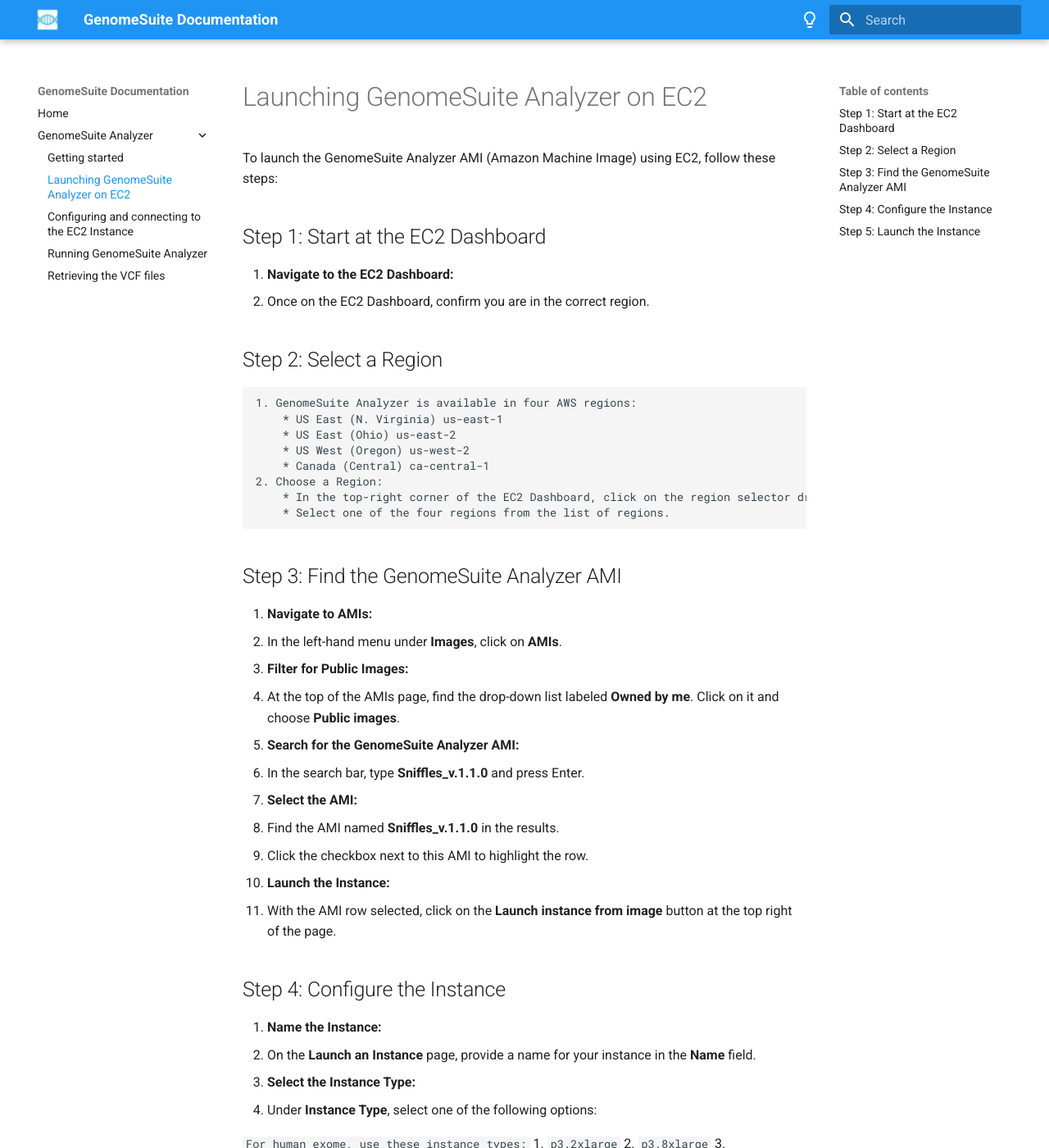
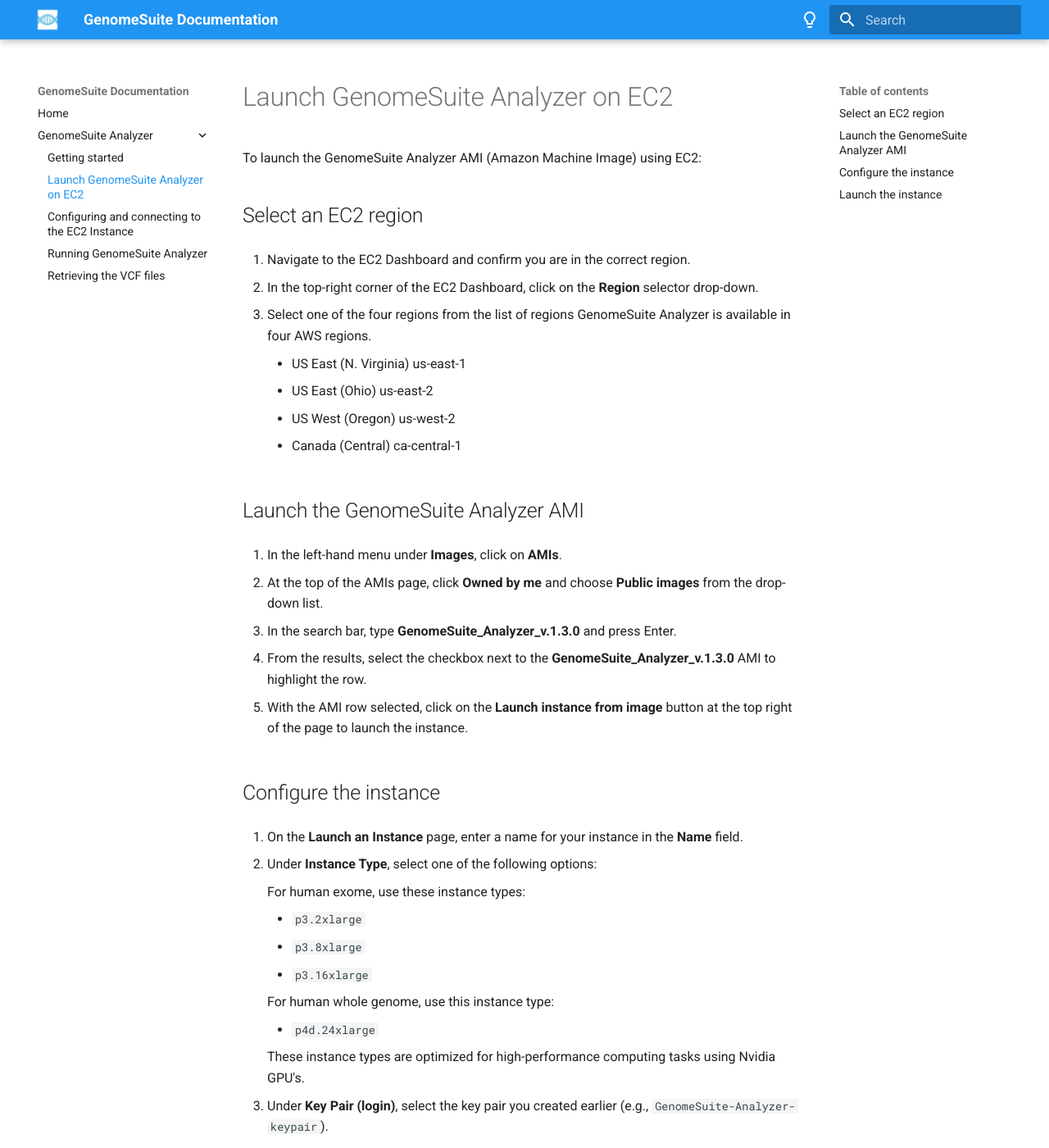
Before and after one commit to The-Sequencing-Center/GenomeSuite-Docs, an MkDocs documentation site: the page built from docs/analyzer-launch.md, in a window 1280 px wide and 1400 px high. Shown: the whole window at 82% size. Built offline with MkDocs 1.6.1 and Material for MkDocs 9.7.7, drawn with Linux system fonts in a browser that asks for light colours; some of the changed text lies outside the part shown.

Commit message:
Update analyzer page

```diff
--- a/docs/analyzer-launch.md
+++ b/docs/analyzer-launch.md
@@ -1,88 +1,70 @@
-# Launching GenomeSuite Analyzer on EC2
+# Launch GenomeSuite Analyzer on EC2
 
-To launch the GenomeSuite Analyzer AMI (Amazon Machine Image) using EC2, follow these steps:
+To launch the GenomeSuite Analyzer AMI (Amazon Machine Image) using EC2:
 
-## Step 1: Start at the EC2 Dashboard
+## Select an EC2 region
 
-1. **Navigate to the EC2 Dashboard:**
-   * Once on the EC2 Dashboard, confirm you are in the correct region.
+1. Navigate to the EC2 Dashboard and confirm you are in the correct region.
 
-## Step 2: Select a Region
+1. In the top-right corner of the EC2 Dashboard, click on the **Region** selector drop-down.
 
-    1. GenomeSuite Analyzer is available in four AWS regions:
-        * US East (N. Virginia) us-east-1
-        * US East (Ohio) us-east-2
-        * US West (Oregon) us-west-2
-        * Canada (Central) ca-central-1
-    2. Choose a Region:
-        * In the top-right corner of the EC2 Dashboard, click on the region selector drop-down.
-        * Select one of the four regions from the list of regions.
+1. Select one of the four regions from the list of regions GenomeSuite Analyzer is available in four AWS regions.
+    - US East (N. Virginia) us-east-1
+    - US East (Ohio) us-east-2
+    - US West (Oregon) us-west-2
+    - Canada (Central) ca-central-1
 
-## Step 3: Find the GenomeSuite Analyzer AMI
+## Launch the GenomeSuite Analyzer AMI
 
-1. **Navigate to AMIs:**
-   * In the left-hand menu under **Images**, click on **AMIs**.
+1. In the left-hand menu under **Images**, click on **AMIs**.
 
-2. **Filter for Public Images:**
-   * At the top of the AMIs page, find the drop-down list labeled **Owned by me**. Click on it and choose **Public images**.
+1. At the top of the AMIs page, click **Owned by me** and choose **Public images** from the drop-down list.
 
-3. **Search for the GenomeSuite Analyzer AMI:**
-   * In the search bar, type **Sniffles_v.1.1.0** and press Enter.
+1. In the search bar, type **GenomeSuite_Analyzer_v.1.3.0** and press Enter.
 
-4. **Select the AMI:**
-   * Find the AMI named **Sniffles_v.1.1.0** in the results.
-   * Click the checkbox next to this AMI to highlight the row.
+1. From the results, select the checkbox next to the **GenomeSuite_Analyzer_v.1.3.0** AMI to highlight the row.
 
-5. **Launch the Instance:**
-   * With the AMI row selected, click on the **Launch instance from image** button at the top right of the page.
+1. With the AMI row selected, click on the **Launch instance from image** button at the top right of the page to launch the instance.
 
-## Step 4: Configure the Instance
+## Configure the instance
 
-1. **Name the Instance:**
-   * On the **Launch an Instance** page, provide a name for your instance in the **Name** field.
+1. On the **Launch an Instance** page, enter a name for your instance in the **Name** field.
 
-2. **Select the Instance Type:**
-   * Under **Instance Type**, select one of the following options:
+1. Under **Instance Type**, select one of the following options:
 
-   `For human exome, use these instance types:`
-   1. `p3.2xlarge`
-   2. `p3.8xlarge`
-   3. `p3.16xlarge`
+    For human exome, use these instance types:
 
-   `For human whole genome, use this instance type:`
-   1. `p4d.24xlarge`
+    - `p3.2xlarge`
+    - `p3.8xlarge`
+    - `p3.16xlarge`
 
-   These instance types are optimized for high-performance computing tasks using Nvidia GPU's.
+    For human whole genome, use this instance type:
 
-3. **Configure Key Pair:**
-   * Under **Key Pair (login)**, select the key pair you created earlier (e.g., `**sniffles-keypair**`).
+    - `p4d.24xlarge`
 
-4. **Set Network Settings:**
-   * Under **Network Settings**, select **Edit**.
-   * Choose **Select existing security group** and select the security group you created earlier (e.g., `**sniffles-sg**`).
+    These instance types are optimized for high-performance computing tasks using Nvidia GPU's.
 
-5. **Configure Storage:**
-   * Under **Configure Storage**, set the storage size to **2048 GiB**.
-   * Ensure the storage type is set to **gp3** (General Purpose SSD).
+1. Under **Key Pair (login)**, select the key pair you created earlier (e.g., `GenomeSuite-Analyzer-keypair`).
 
-## Step 5: Launch the Instance
+1. Under **Network Settings** > **Edit**, choose **Select existing security group** and select the security group you created earlier (e.g., `GenomeSuite-Analyzer-sg`).
 
-1. **Review the Settings:**
-   * Double-check all configurations to ensure everything is set correctly.
+1. Under **Configure Storage**, set the storage size to **2048 GiB**. Ensure the storage type is set to **gp3** (General Purpose SSD).
 
-2. **Launch the Instance:**
-   * Click on the **Launch Instance** button at the bottom of the page.
-   * If you get an error message “Insufficient Capacity”, this means all of the available computing resources are in use.
+## Launch the instance
 
-        At this point, you have two options:
+1. Review the configurations to ensure everything is set correctly.
 
-           1) Wait a few minutes and try to launch the instance again.
-           2) Choose a different Region and try to launch the instance again.
+1. Click the **Launch Instance** button at the bottom of the page.
 
-        Typically, there are computing resources available in one of the regions.
+    - If you get an error message `Insufficient Capacity`, this means all of the available computing resources are in use.
 
-3. **Instance Initialization:**
-   * Once launched, you will be taken to a page showing the status of your instance. The instance will take a few minutes to initialize.
+1. At this point, you have two options:
 
-4. **Verify the Instance:**
-   * After the instance is running, you can find it under **Instances** in the EC2 Dashboard. Make sure the instance status is **running** before attempting to connect.
+    1. Wait a few minutes and try to launch the instance again.
+    1. Choose a different region and try to launch the instance again.
+
+    Typically, there are computing resources available in one of the regions.
+
+1. Once launched, you will be taken to a page showing the status of your instance. The instance will take a few minutes to initialize.
+
+1. After the instance is running, you can find it under **Instances** in the EC2 Dashboard. Make sure the instance status is **Running** before attempting to connect.
--- a/mkdocs.yml
+++ b/mkdocs.yml
@@ -56,7 +56,7 @@
   - Home: README.md
   - GenomeSuite Analyzer:
     - Getting started: analyzer-getting-started.md
-    - Launching GenomeSuite Analyzer on EC2: analyzer-launch.md
+    - Launch GenomeSuite Analyzer on EC2: analyzer-launch.md
     - Configuring and connecting to the EC2 Instance: analyzer-config-connect.md
     - Running GenomeSuite Analyzer: analyzer-run-terminate.md
     - Retrieving the VCF files: analyzer-retrieve-vcf.md
```
